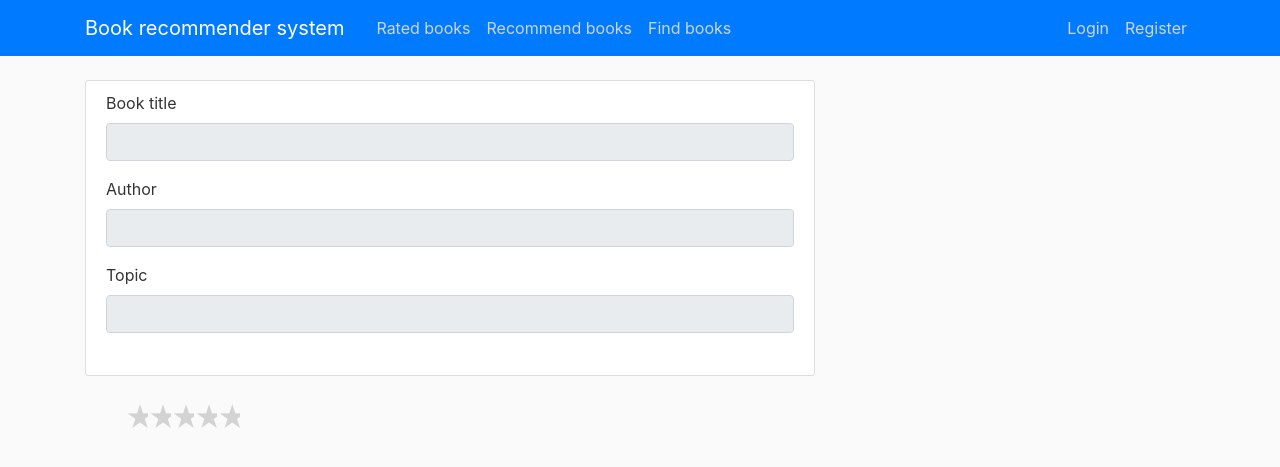
After one commit to martinbalucha/diploma_thesis, a Flask app: page /book/1 in a window 1280 px wide. The commit adds this page. Shown: the top 467 px of the page. Run offline with Flask 2, Linux system fonts and the light colour scheme; data that the repository does not hold is empty; some libraries are stand-ins or nearby versions.

Commit message:
Finish displaying viewed books + open book detail

```diff
--- a/Persistence/Dao/BookDao.py
+++ b/Persistence/Dao/BookDao.py
@@ -1,5 +1,6 @@
 from pandas import DataFrame
 import pandas.io.sql as sqlio
+from psycopg2.extras import DictCursor
 from Persistence import DBConnector
 
 
@@ -8,17 +9,25 @@ class BookDao:
     Data access object for books
     """
 
-    def get_books(self) -> DataFrame:
+    def find_book_by_id(self, book_id: int, user_id: int) -> dict:
         """
-        Gets the set of all books in the table
-        :return: a dataframe containing all stored books
+        Finds the book with given ID
+        :param book_id: ID of the wanted book
+        :param user_id: ID of the target user
+        :return: a dictionary with required book. None is does not exist
         """
 
-        connection = DBConnector.create_connection()
-        query = "SELECT * FROM book"
-        books = sqlio.read_sql(query, connection)
-        connection.close()
-        return books
+        query = """SELECT b.id, b.author, b.title, b.year, b.pages, b."tableOfContents",
+                          b.isbn, b.description, t.name AS "topicName"
+                    FROM book b
+                    INNER JOIN topic t ON t.id = b.topic
+                    LEFT JOIN rating r ON r."bookId" = b.id AND r."userId" = %s
+                    WHERE b.id = %s"""
+
+        with DBConnector.create_connection() as connection:
+            with connection.cursor(cursor_factory=DictCursor) as cursor:
+                cursor.execute(query, (user_id, book_id,))
+                return cursor.fetchone()
 
     def get_best_rated_books(self, user_id: int) -> DataFrame:
         """
@@ -48,16 +57,21 @@ class BookDao:
         with DBConnector.create_connection() as connection:
             return sqlio.read_sql(query, connection, params=(user_id,))
 
-    def find_books_by_title(self, title: str) -> DataFrame:
+    def find_books_by_title(self, title: str) -> list:
+        """
+        Finds books that have
+        :param title: a title of the book
+        :return: a list of dictionaries containing information about found books
         """
 
-        :param title: a title of the book
-        :return: a dataframe with books that satisfy the optional criteria
-        """
-
-        query = "SELECT * FROM book WHERE title = %s"
+        query = """SELECT book.*, t.name as "topicName" FROM book
+                    INNER JOIN topic t on book.topic = t.id
+                    WHERE lower(title) LIKE %s"""
+        title_wildcard = title + "%"
         with DBConnector.create_connection() as connection:
-            return sqlio.read_sql(query, params=title, con=connection)
+            with connection.cursor(cursor_factory=DictCursor) as cursor:
+                cursor.execute(query, (title_wildcard,))
+                return cursor.fetchall()
 
     def find_candidate_books(self, user_id: int, topics: list) -> DataFrame:
         """
--- a/Service/BookService.py
+++ b/Service/BookService.py
@@ -7,14 +7,14 @@ class BookService:
     Service class for operation on books
     """
 
-    book_dao: BookDao
+    _book_dao: BookDao
 
     def __init__(self, book_dao: BookDao):
         """
         Ctor
         :param book_dao: DAO for books
         """
-        self.book_dao = book_dao
+        self._book_dao = book_dao
 
     def rated_books(self, user_id: int) -> DataFrame:
         """
@@ -23,7 +23,23 @@ class BookService:
         :return: a dataframe containing all books rated by the user and their ratings
         """
 
-        rated_books = self.book_dao.find_rated_books(user_id)
-        rated_books = rated_books[["title", "author", "year", "pages", "rating", "topicName"]]
-        rated_books.rename(columns={"topicName": "Topic"})
-        return rated_books
+        return self._book_dao.find_rated_books(user_id)
+
+    def find_book(self, book_id: int, user_id: int) -> dict:
+        """
+        Finds the book with the given ID
+        :param book_id: ID of the book
+        :param user_id: ID of the target user
+        :return: a dictionary with book information. None, if does not exist
+        """
+
+        return self._book_dao.find_book_by_id(book_id, user_id)
+
+    def find_book_by_title(self, book_title: str) -> DataFrame:
+        """
+        Finds books which have title starting with the given parameter
+        :param book_title: a title of the wanted book
+        :return: a dataframe containing books withe the given title
+        """
+
+        return self._book_dao.find_books_by_title(book_title.lower())
--- a/WebApp/forms.py
+++ b/WebApp/forms.py
@@ -1,5 +1,5 @@
 from flask_wtf import FlaskForm
-from wtforms import StringField, PasswordField, SubmitField
+from wtforms import StringField, PasswordField, SubmitField, RadioField
 from wtforms.validators import DataRequired, Length, EqualTo
 
 
@@ -29,5 +29,13 @@ class SearchForm(FlaskForm):
     A form for finding books
     """
 
-    book_title = StringField("Book title", validators=[DataRequired()])
+    book_title = StringField("Title starts with", validators=[DataRequired()])
     submit = SubmitField("Search")
+
+
+class BookDetailForm(FlaskForm):
+    """
+    A detail form of the book
+    """
+
+    ratings = RadioField()
--- a/WebApp/routes.py
+++ b/WebApp/routes.py
@@ -5,8 +5,8 @@ from Service.BookService import BookService
 from WebApp import app, login_manager
 from WebApp.models.models import User, map_tuple_to_user_object
 from Persistence.Dao.UserDao import UserDao
-from flask import render_template, flash, redirect, url_for, render_template_string
-from WebApp.forms import LoginForm, RegistrationForm
+from flask import render_template, flash, redirect, url_for, render_template_string, request
+from WebApp.forms import LoginForm, RegistrationForm, BookDetailForm, SearchForm
 from Service.UserService import UserService
 
 
@@ -59,8 +59,26 @@ def rated_books():
     if len(books.index) == 0:
         flash("You have not rated any books yet. Go and rate some!", "info")
         return redirect(url_for("index"))
-    rated_books_html = books.to_html(classes="data", header=True, index=False)
-    return render_template("ratedBooks.html", tables=rated_books_html)
+    return render_template("ratedBooks.html", books=books)
+
+
+@app.route("/find", methods=["GET", "POST"])
+def find_books():
+    search_form = SearchForm()
+    if search_form.validate_on_submit():
+        title = search_form.book_title.data
+        book_service = BookService(BookDao())
+        results = book_service.find_book_by_title(title)
+        return render_template("findBooks.html", form=search_form, books=results)
+    return render_template("findBooks.html", form=search_form, books=None)
+
+
+@app.route("/book/<book_id>")
+def book_detail(book_id: int):
+    detail_form = BookDetailForm()
+    book_service = BookService(BookDao())
+    required_book = book_service.find_book(book_id, current_user.get_id())
+    return render_template("bookDetail.html", form=detail_form, book=required_book)
 
 
 @app.route("/recommend")
--- a/WebApp/static/main.css
+++ b/WebApp/static/main.css
@@ -81,3 +81,47 @@ a.article-title:hover {
 .account-heading {
   font-size: 2.5rem;
 }
+
+/* Copied from https://codepen.io/sidbelbase/pen/RwGZRbL */
+
+.rate-area {
+	float: left;
+	border-style: none;
+}
+
+.rate-area:not(:checked) > input {
+	position: absolute;
+	top: -9999px;
+	clip: rect(0, 0, 0, 0);
+}
+
+.rate-area:not(:checked) > label {
+	float: right;
+	width: 0.8em;
+	overflow: hidden;
+	white-space: nowrap;
+	cursor: pointer;
+	font-size: 180%;
+	color: lightgrey;
+}
+
+.rate-area:not(:checked) > label:before {
+	content: "★";
+}
+
+.rate-area > input:checked ~ label {
+	color: gold;
+}
+
+.rate-area:not(:checked) > label:hover,
+.rate-area:not(:checked) > label:hover ~ label {
+	color: gold;
+}
+
+.rate-area > input:checked + label:hover,
+.rate-area > input:checked + label:hover ~ label,
+.rate-area > input:checked ~ label:hover,
+.rate-area > input:checked ~ label:hover ~ label,
+.rate-area > label:hover ~ input:checked ~ label {
+	color: gold;
+}
--- a/WebApp/templates/base.html
+++ b/WebApp/templates/base.html
@@ -24,7 +24,7 @@
               <div class="navbar-nav mr-auto">
                 <a class="nav-item nav-link" href="{{ url_for('rated_books') }}">Rated books</a>
                 <a class="nav-item nav-link" href="/recommend">Recommend books</a>
-                <a class="nav-item nav-link" href="/about">Find books</a>
+                <a class="nav-item nav-link" href="/find">Find books</a>
               </div>
               <div class="navbar-nav">
                 {% if current_user.is_authenticated %}
--- /dev/null
+++ b/WebApp/templates/bookDetail.html
@@ -0,0 +1,68 @@
+{% extends "base.html" %}
+{% block title %}{{ book["title"] }} by {{ book["author"] }}{% endblock %}
+{% block content %}
+	<div class="content-section">
+		<form method="POST">
+			{{ form.hidden_tag() }}
+			<fieldset class="form-group">
+				<label class="form-label">Book title</label>
+				<div class="form-group">
+					<input type="text" class="form-control" value="{{ book['title'] }}" readonly>
+				</div>
+
+				<label class="form-label">Author</label>
+				<div class="form-group">
+					<input type="text" class="form-control" value="{{ book['author'] }}" readonly>
+				</div>
+
+				<label class="form-label">Topic</label>
+				<div class="form-group">
+					<input type="text" class="form-control" value="{{ book['topicName'] }}" readonly>
+				</div>
+
+				{% if book['pages']|length > 0 %}
+				<label class="form-label">Year</label>
+				<div class="form-group">
+					<input type="text" class="form-control" value="{{ book['year'] }}" readonly>
+				</div>
+				{% endif %}
+
+				{% if book['pages']|length > 0 %}
+					<label class="form-label">Pages</label>
+					<div class="form-group">
+						<input type="text" class="form-control" value="{{ book['pages'] }}" readonly>
+					</div>
+				{% endif %}
+
+				{% if book['pages']|length > 0 %}
+					<label class="form-label">ISBN</label>
+					<div class="form-group">
+						<input type="text" class="form-control" value="{{ book['isbn'] }}" readonly>
+					</div>
+				{% endif %}
+
+				{% if book['description']|length > 0 %}
+					<label class="form-label">Book description</label>
+					<div class="form-group">
+						<textarea class="form-control"] rows="4" readonly>{{ book['description'] }}</textarea>
+					</div>
+				{% endif %}
+
+				{% if book['tableOfContents']|length > 0 %}
+					<label class="form-label">Book description</label>
+					<div class="form-group">
+						<textarea class="form-control" rows="5" cols="90" readonly>{{ book['tableOfContents'] }}</textarea>
+					</div>
+				{% endif %}
+			</fieldset>
+		</form>
+	</div>
+
+    <ul class="rate-area">
+		<input type="radio" id="5-star" name="rating" value="5" /><label for="5-star" title="Amazing">5 stars</label>
+		<input type="radio" id="4-star" name="rating" value="4" /><label for="4-star" title="Good">4 stars</label>
+		<input type="radio" id="3-star" name="rating" value="3" /><label for="3-star" title="Average">3 stars</label>
+		<input type="radio" id="2-star" name="rating" value="2" /><label for="2-star" title="Not Good">2 stars</label>
+		<input type="radio" id="1-star" name="rating" value="1" /><label for="1-star" title="Bad">1 star</label>
+	</ul>
+{% endblock %}
```
Also changed, not shown: WebApp/templates/findBooks.html (added, +41 -0 lines), WebApp/templates/ratedBooks.html (+20 -0 lines).
